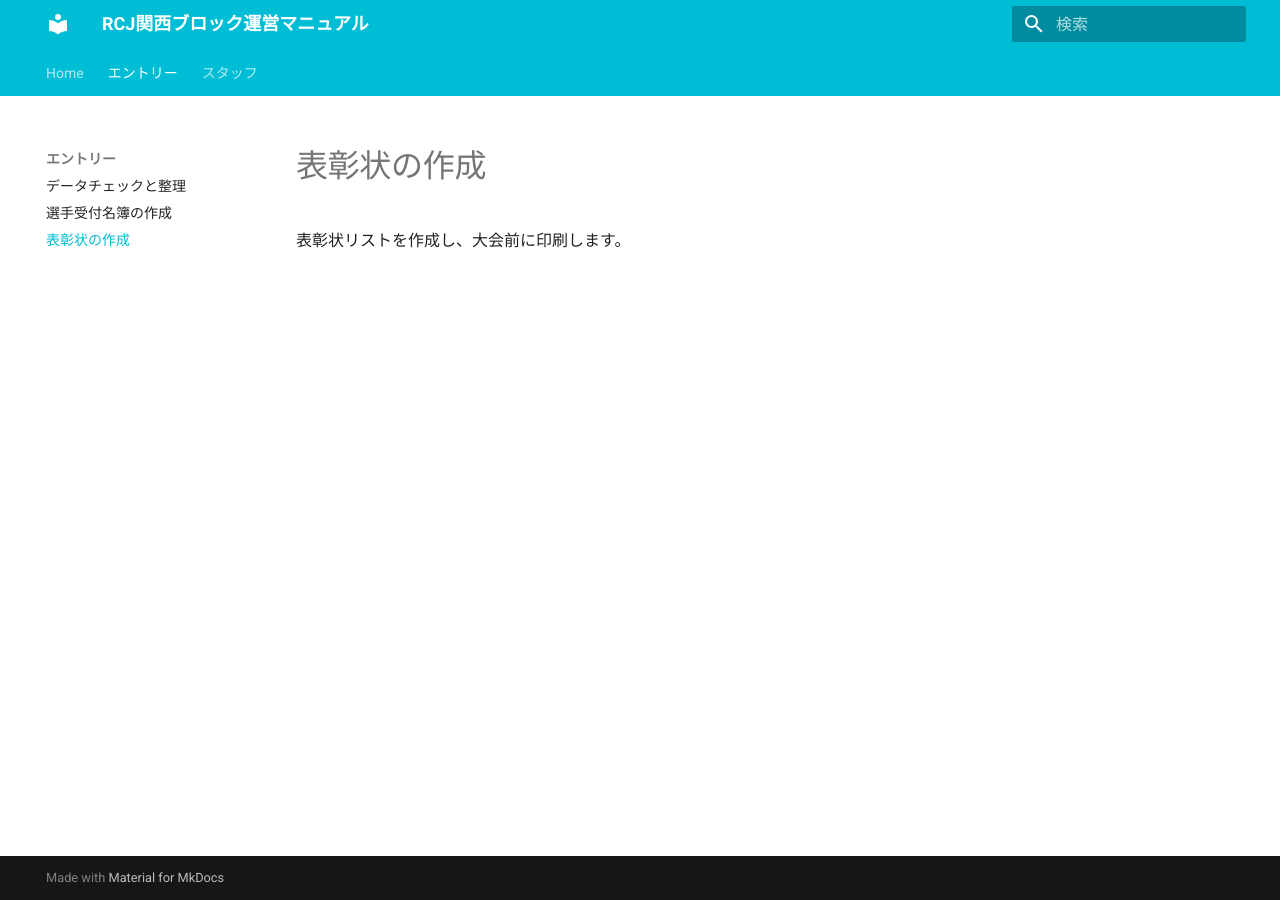
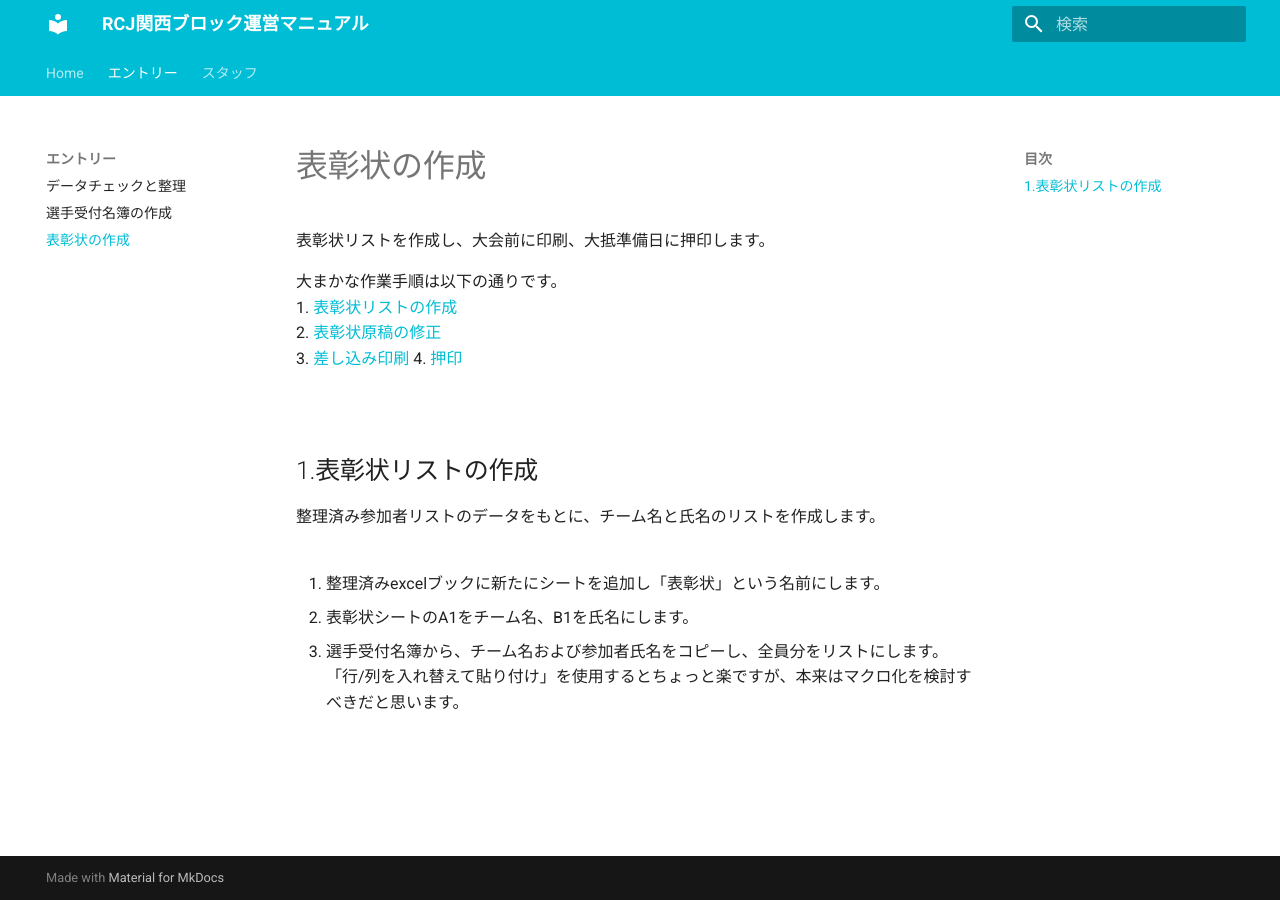
Before and after one commit to RCJJ-Kansai/operation-manual, an MkDocs documentation site: the page built from docs/entry/makeCertificate.md, in a window 1280 px wide. Built offline with MkDocs 1.6.1 and Material for MkDocs 9.7.7, drawn with Linux system fonts in a browser that asks for light colours.

Commit message:
表彰状リストの作成について追記

```diff
--- a/docs/entry/makeCertificate.md
+++ b/docs/entry/makeCertificate.md
@@ -1,3 +1,20 @@
 # 表彰状の作成
 
-表彰状リストを作成し、大会前に印刷します。
+表彰状リストを作成し、大会前に印刷、大抵準備日に押印します。
+
+大まかな作業手順は以下の通りです。
+1. [表彰状リストの作成](#1.表彰状リストの作成)
+2. [表彰状原稿の修正](#2.表彰状原稿の修正)
+3. [差し込み印刷](#3.差し込み印刷)
+4. [押印](#4.押印)
+
+<br>
+
+## 1.表彰状リストの作成
+
+整理済み参加者リストのデータをもとに、チーム名と氏名のリストを作成します。
+<br>
+
+1. 整理済みexcelブックに新たにシートを追加し「表彰状」という名前にします。
+2. 表彰状シートのA1をチーム名、B1を氏名にします。
+3. 選手受付名簿から、チーム名および参加者氏名をコピーし、全員分をリストにします。<br>「行/列を入れ替えて貼り付け」を使用するとちょっと楽ですが、本来はマクロ化を検討すべきだと思います。
```
Also changed, not shown: docs/entry/checkEntryData.md (+1 -1 lines).
